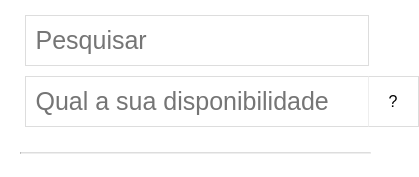
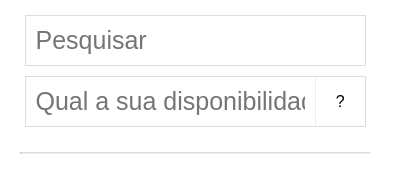
Before and after one commit to duylecampos/youtube-search-frontend, a React (Create React App) app: page / in a window 390 px wide. Shown: the top 177 px of the page, 419 px wide, since content can reach past the window. Built offline with nearby package versions, Linux system fonts and the light colour scheme.

Commit message:
feat(Search): improve ui in mobile devices

```diff
--- a/src/components/SearchBar/SearchBar.module.css
+++ b/src/components/SearchBar/SearchBar.module.css
@@ -29,16 +29,18 @@
 }
 
 .SearchBar .availabilityWrapper {
+  display: flex;
   flex-grow: 1;
-  display: flex;
 }
 
 .SearchBar input.availability {
   border-right: 1px solid #eee;
   flex-grow: 1;
+  width: calc(100% - 70px);
 }
 
 .SearchBar button {
+  flex-grow: 2;
   border-left: none;
   width: 50px;
 }
@@ -58,6 +60,7 @@
   background-color: #fff;
   position: relative;
 }
+
 .SearchBar .tooltip:before {
   content: attr(data-title);
   background-color: #000;
@@ -74,6 +77,7 @@
   transition: all 0.4s ease;
   word-break: normal;
 }
+
 .SearchBar .tooltip:after {
   content: '';
   position: absolute;
@@ -87,6 +91,7 @@
   border-color: transparent transparent #000 transparent;
   transition: all 0.4s ease;
 }
+
 .SearchBar .tooltip:hover:after,
 .SearchBar .tooltip:hover:before {
   opacity: 1;
@@ -95,3 +100,9 @@
 .SearchBar button[type='submit'] {
   display: none;
 }
+
+@media only screen and (max-width: 1023px) {
+  .SearchBar input.term {
+    width: 100%;
+  }
+}
```
